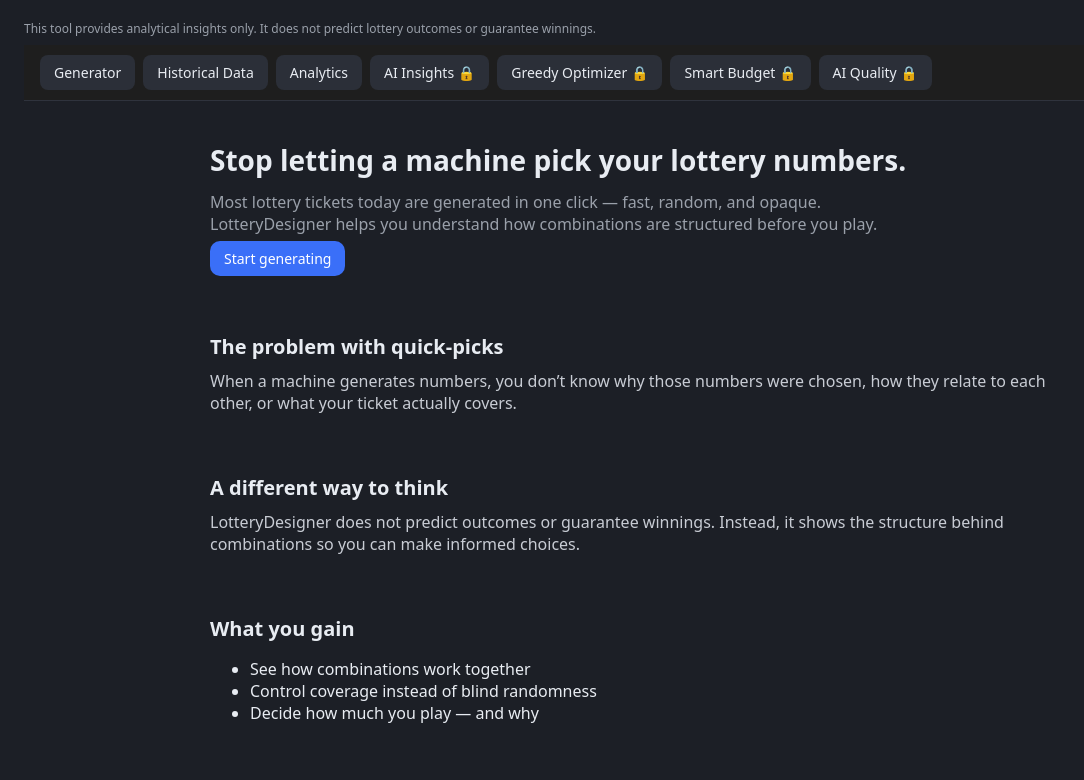
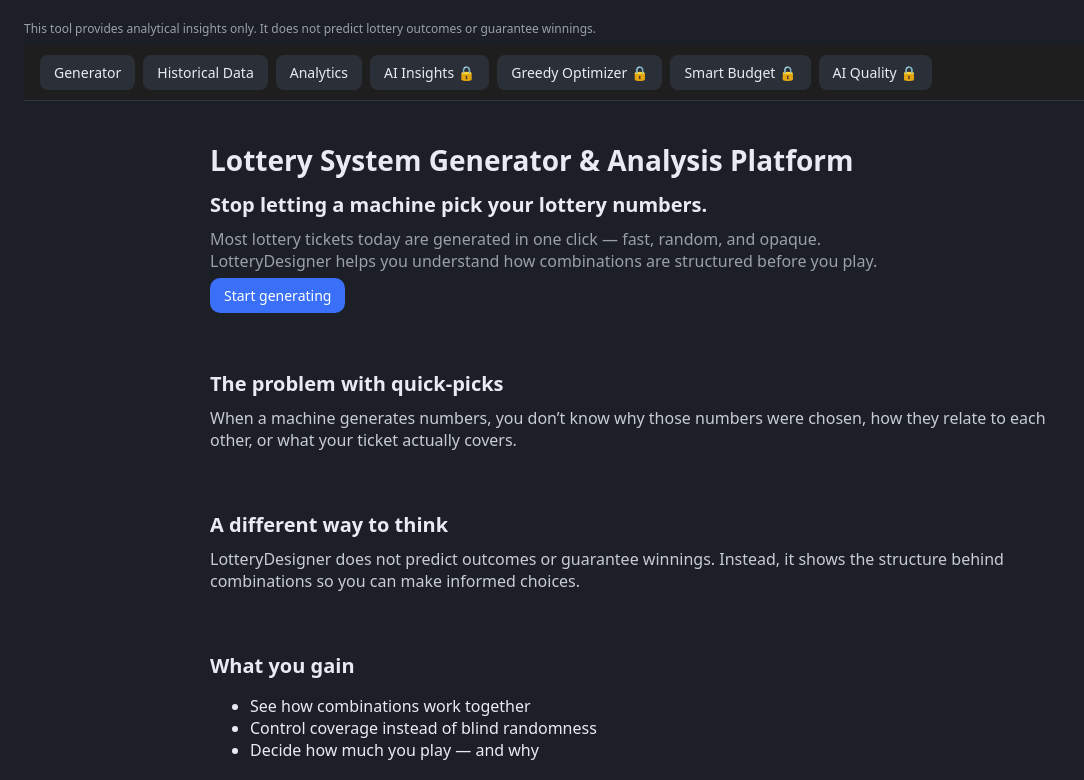
Before and after one commit to brykalov69/lottery-designer-web, a React (Vite) app in the folder frontend/: page / in a window 1280 px wide. Shown: the top 780 px of the page, without its empty margins (0-1084 px from the left). Built offline with nearby package versions, Linux system fonts and the light colour scheme; no server answers.

Commit message:
seo: improve landing title and h1 for lottery system search intent

```diff
--- a/frontend/index.html
+++ b/frontend/index.html
@@ -4,7 +4,7 @@
     <meta charset="UTF-8" />
     <link rel="icon" type="image/svg+xml" href="/vite.svg" />
     <meta name="viewport" content="width=device-width, initial-scale=1.0" />
-    <title>Lottery Designer</title>
+    <title>Lottery System Generator & Analysis Tool | LottoSystems.ai</title>
 <meta name="google-site-verification" content="7OmQHlWEnguXyun5bOSCNOaPMwgGJOskkICs-3hssY4" />
 
     <!-- Privacy-friendly analytics by Plausible -->
--- a/frontend/src/Landing.tsx
+++ b/frontend/src/Landing.tsx
@@ -5,7 +5,8 @@
     <>
       {/* 1. HERO */}
       <section style={{ maxWidth: 900, margin: "0 auto", padding: "40px 20px" }}>
-        <h1>Stop letting a machine pick your lottery numbers.</h1>
+       <h1>Lottery System Generator & Analysis Platform</h1>
+        <h2>Stop letting a machine pick your lottery numbers.</h2>
         <p style={{ color: "#9AA0AA", maxWidth: 720 }}>
           Most lottery tickets today are generated in one click — fast, random,
           and opaque. LotteryDesigner helps you understand how combinations are
```
